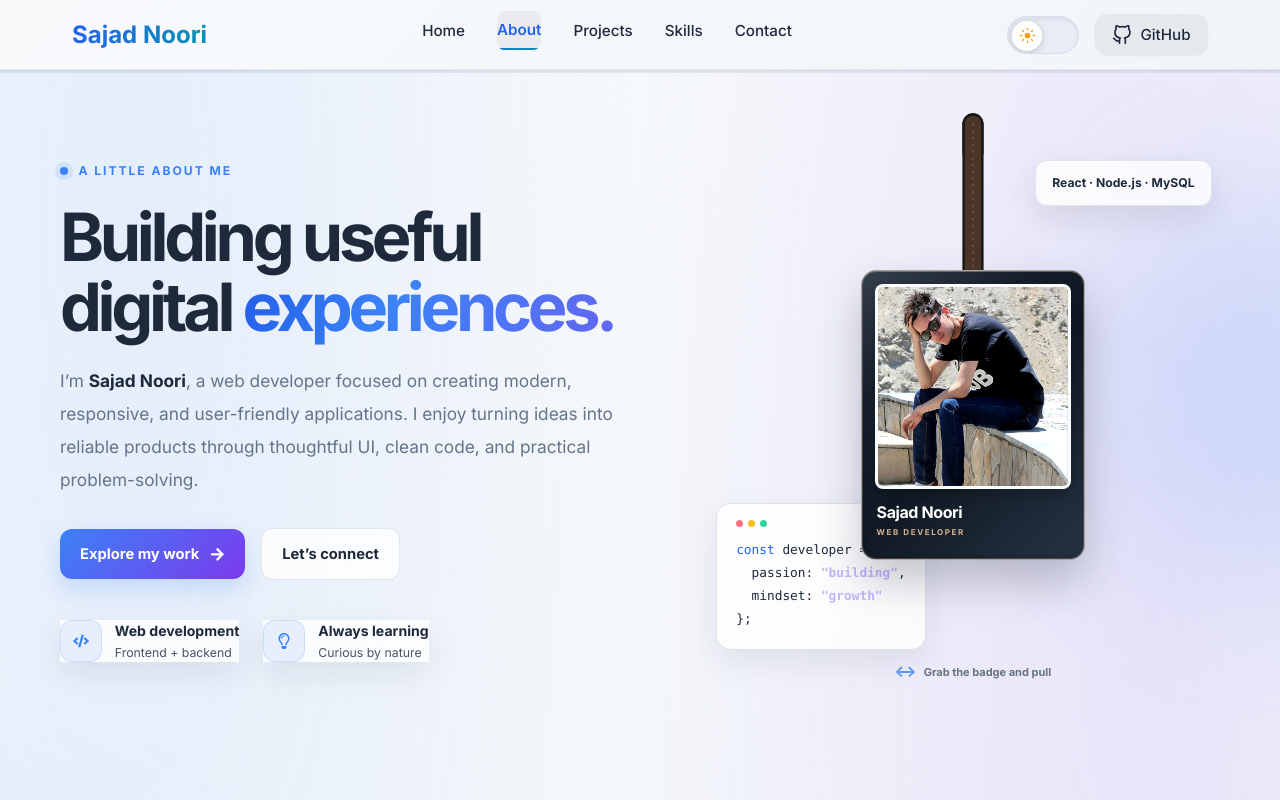
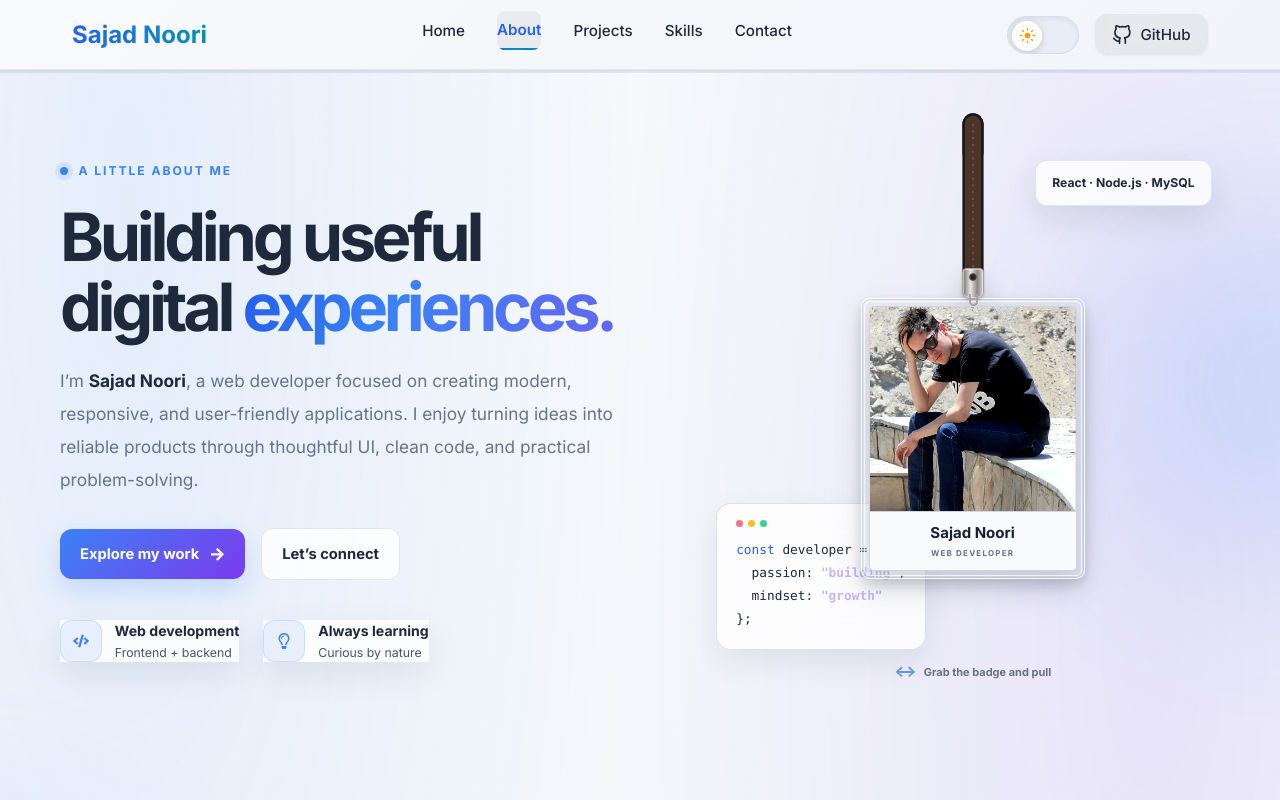
Before and after one commit to sajad-noori/my_portfolio, a React (Vite) app: page /about in a window 1280 px wide. Shown: the top 800 px of the page. Built offline with nearby package versions, Linux system fonts and the light colour scheme.

Commit message:
Refine badge sleeve and flat leather lanyard

```diff
--- a/src/styles/About.css
+++ b/src/styles/About.css
@@ -760,3 +760,97 @@
 @media (max-width: 900px) { .about-hero-visual { min-height: 540px; } .lanyard-scene { transform: scale(.94); transform-origin: top center; } }
 @media (max-width: 680px) { .about-hero-visual { min-height: 535px; } .lanyard-scene { transform: scale(.91); transform-origin: top center; } .floating-code-card, .floating-tech-chip { z-index: 3; } }
 @media (prefers-reduced-motion: reduce) { .badge-holder { transition: none; } }
+
+
+/* Realistic, simple ID lanyard and clear badge sleeve */
+.lanyard-scene { height: 560px; }
+.lanyard-svg { overflow: visible; }
+.badge-holder {
+  top: 145px;
+  width: 224px;
+  left: calc(50% - 112px);
+  filter: drop-shadow(0 12px 13px rgba(15, 23, 42, .2));
+}
+.badge-attachment {
+  position: relative;
+  z-index: 3;
+  width: 22px;
+  height: 31px;
+  margin: -2px auto -1px;
+  border: 1px solid #a8a29e;
+  border-radius: 4px 4px 7px 7px;
+  background: linear-gradient(90deg, #77716b, #e7e5e4 38%, #8b8580 72%, #d6d3d1);
+  box-shadow: inset 0 0 0 1px rgba(255,255,255,.5), 0 1px 3px rgba(0,0,0,.22);
+}
+.badge-attachment-eyelet {
+  position: absolute;
+  top: 4px;
+  left: 6px;
+  width: 8px;
+  height: 8px;
+  border: 1px solid #6b625c;
+  border-radius: 50%;
+  background: #292524;
+}
+.badge-attachment-hook {
+  position: absolute;
+  bottom: -8px;
+  left: 6px;
+  width: 9px;
+  height: 12px;
+  border: 2px solid #a8a29e;
+  border-top: 0;
+  border-radius: 0 0 7px 7px;
+}
+.badge-card {
+  position: relative;
+  padding: 7px;
+  border: 1px solid rgba(255,255,255,.9);
+  border-radius: 9px;
+  background: rgba(226, 232, 240, .24);
+  box-shadow: inset 0 0 0 1px rgba(100,116,139,.18), 0 5px 12px rgba(15,23,42,.13);
+  backdrop-filter: blur(2px);
+}
+.badge-card::before {
+  inset: 2px;
+  border: 1px solid rgba(255,255,255,.72);
+  border-radius: 6px;
+}
+.badge-card-insert {
+  overflow: hidden;
+  border: 1px solid #d1d5db;
+  border-radius: 5px;
+  color: #1f2937;
+  background: #f8fafc;
+}
+.badge-photo-wrap {
+  height: 205px;
+  border: 0;
+  border-bottom: 1px solid #d1d5db;
+  border-radius: 0;
+  background: #e5e7eb;
+  box-shadow: none;
+}
+.badge-photo { object-position: center 42%; }
+.badge-card-info {
+  gap: 3px;
+  padding: 10px 11px 11px;
+  text-align: center;
+}
+.badge-card-info strong {
+  color: #172033;
+  font-size: 15px;
+  letter-spacing: 0;
+}
+.badge-card-info > span {
+  color: #64748b;
+  font-size: 8px;
+  letter-spacing: .15em;
+}
+.badge-hint { bottom: 0; }
+@media (max-width: 900px) {
+  .lanyard-scene { transform: scale(.94); transform-origin: top center; }
+}
+@media (max-width: 680px) {
+  .lanyard-scene { transform: scale(.91); transform-origin: top center; }
+}
```
